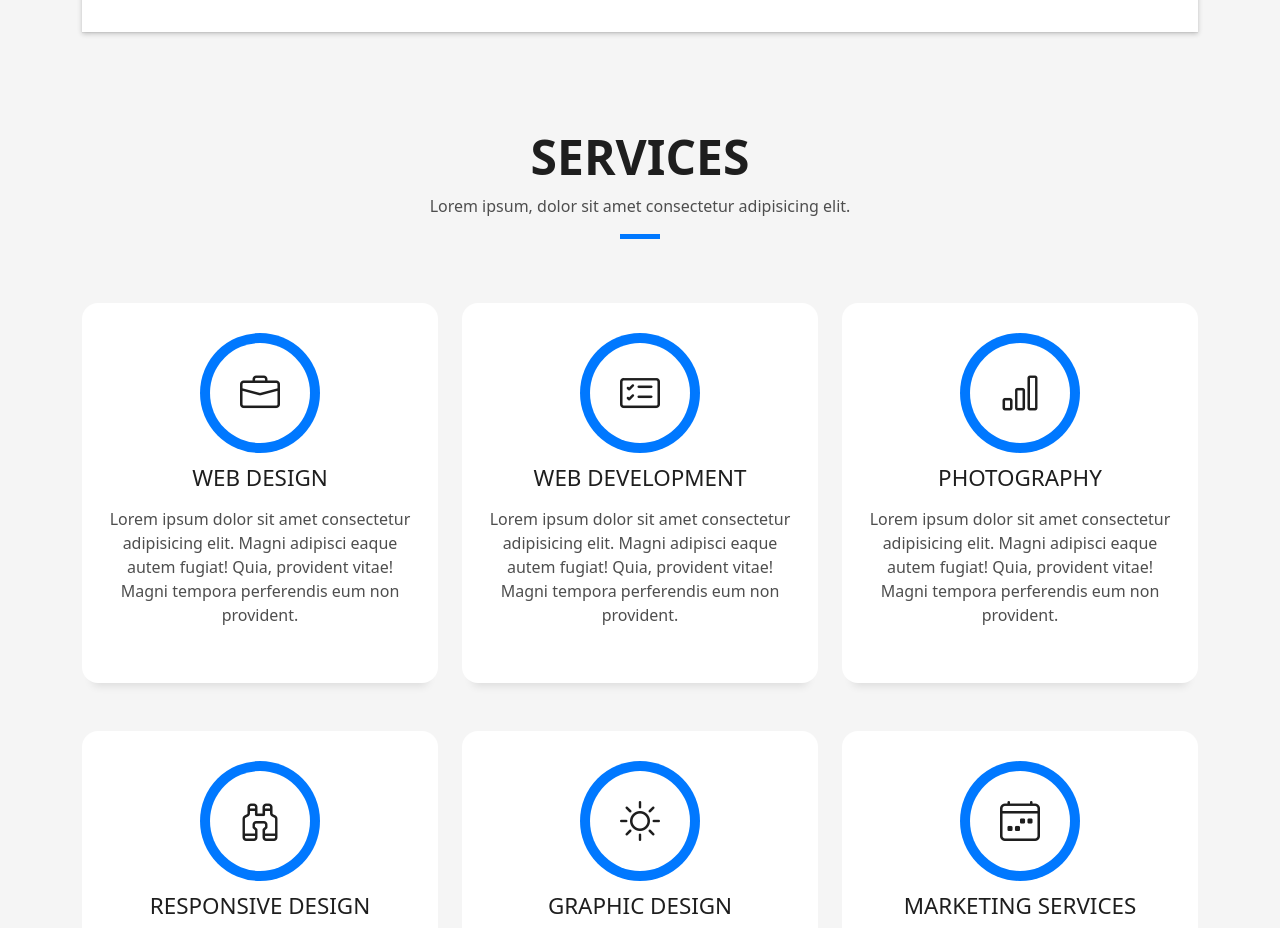
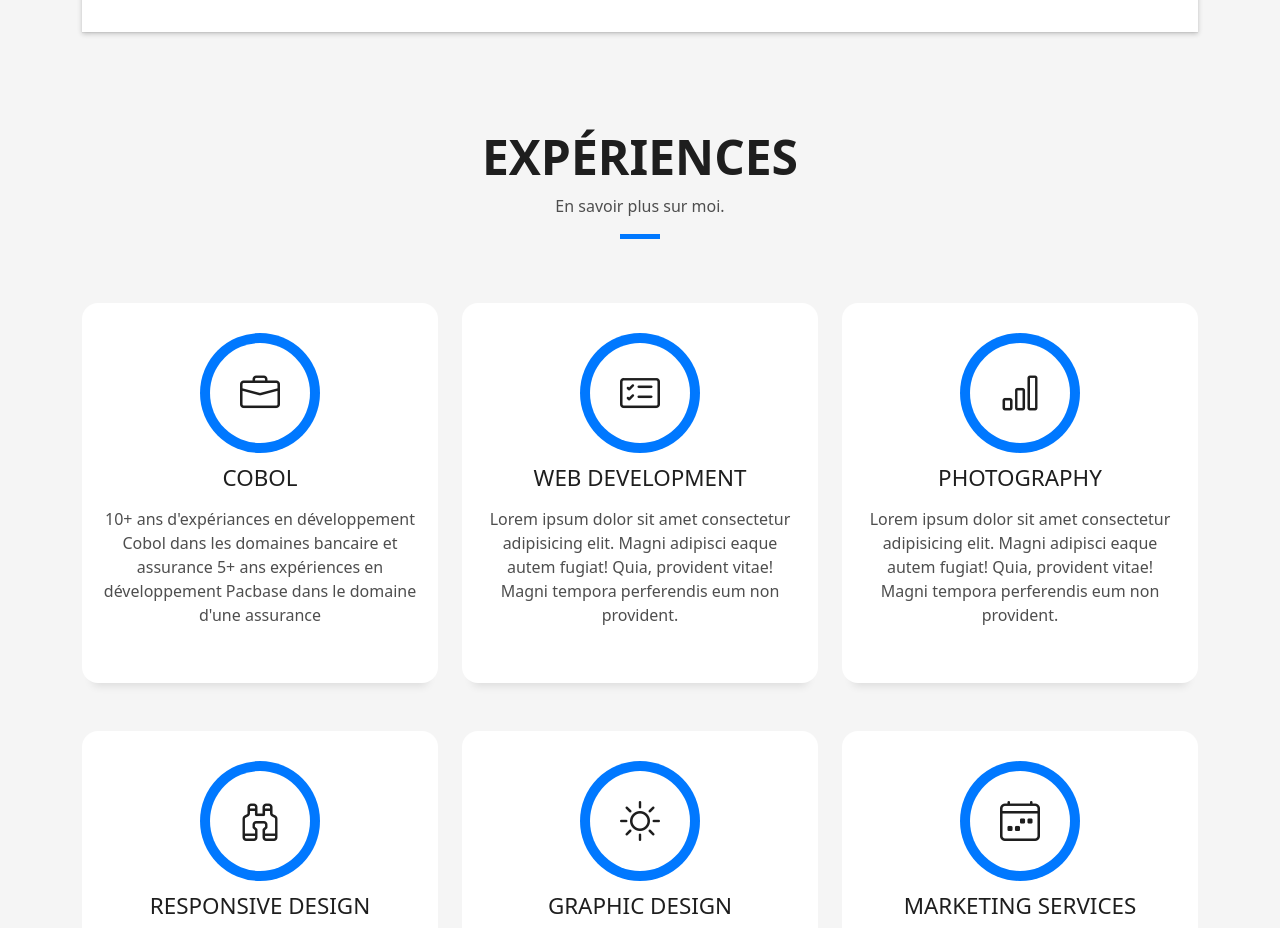
Before and after one commit to Genevieve-Github/Genevieve.GitHub.io, a plain HTML site: page DevFolio/index.html in a window 1280 px wide. Shown: the part 1920-2848 px from the top of the page. Drawn offline with Linux system fonts and the light colour scheme.

Commit message:
Initial commit

```diff
--- a/DevFolio/index.html
+++ b/DevFolio/index.html
@@ -181,10 +181,10 @@
           <div class="col-sm-12">
             <div class="title-box text-center">
               <h3 class="title-a">
-                Services
+                Expériences
               </h3>
               <p class="subtitle-a">
-                Lorem ipsum, dolor sit amet consectetur adipisicing elit.
+                En savoir plus sur moi.
               </p>
               <div class="line-mf"></div>
             </div>
@@ -197,11 +197,10 @@
                 <span class="ico-circle"><i class="bi bi-briefcase"></i></span>
               </div>
               <div class="service-content">
-                <h2 class="s-title">Web Design</h2>
+                <h2 class="s-title">COBOL</h2>
                 <p class="s-description text-center">
-                  Lorem ipsum dolor sit amet consectetur adipisicing elit. Magni adipisci eaque autem fugiat! Quia,
-                  provident vitae! Magni
-                  tempora perferendis eum non provident.
+                10+ ans d'expériances en développement Cobol dans les domaines bancaire et assurance
+                5+ ans expériences en développement Pacbase dans le domaine d'une assurance
                 </p>
               </div>
             </div>
```
